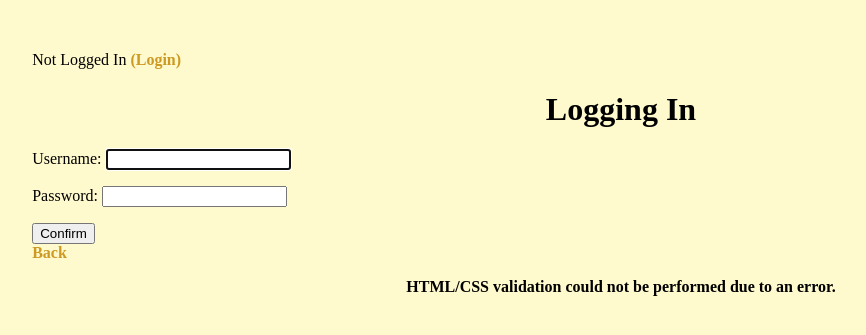
After one commit to MrJonesAPS/pnp, a Django app: page /accounts/login/ in a window 1280 px wide. The commit adds this page. Shown: the top 335 px of the page, without its empty margins (19-885 px from the left). Run offline with Django 5.2, Linux system fonts and the light colour scheme.

Commit message:
added login/logout

```diff
--- /dev/null
+++ b/core/templates/registration/login.html
@@ -0,0 +1,15 @@
+{% extends 'base.html' %}
+
+{% block content %}
+
+<h1>Logging In</h1>
+<form method="post" action="{% url 'login' %}">
+    {% csrf_token %}
+    {{ form.as_p }}
+    <input type="submit" value="Confirm">
+    <input type="hidden" name="next" value="{{ next }}">
+</form>
+
+<a href="{{ next }}">Back</a>
+
+{% endblock %}
--- a/pnp/urls.py
+++ b/pnp/urls.py
@@ -19,5 +19,6 @@ from django.urls import path,include
 
 urlpatterns = [
     path('admin/', admin.site.urls),
+    path('accounts/', include('django.contrib.auth.urls')),
     path('',include('core.urls')),
 ]
--- a/templates/base.html
+++ b/templates/base.html
@@ -10,6 +10,22 @@
 {% endblock %}
 </head>
 <body>
+    <header>
+        {% if user.is_authenticated %}
+            <p>Hi {{ user.username }}!
+                <form action="{% url 'logout' %}" method="post">
+                    {% csrf_token %}
+                    <input type="hidden" name="next" value="{{ request.path }}">
+                    <button type="submit">Log Out</button>
+                </form>
+            </p>
+        {% else %}
+        <p>Not Logged In
+            <a href="{% url 'login' %}?next={{ request.path }}">(Login)</a>
+        </p>
+        {% endif %}
+    </header>
+</hr>
     {% block content %}
 
 
```
